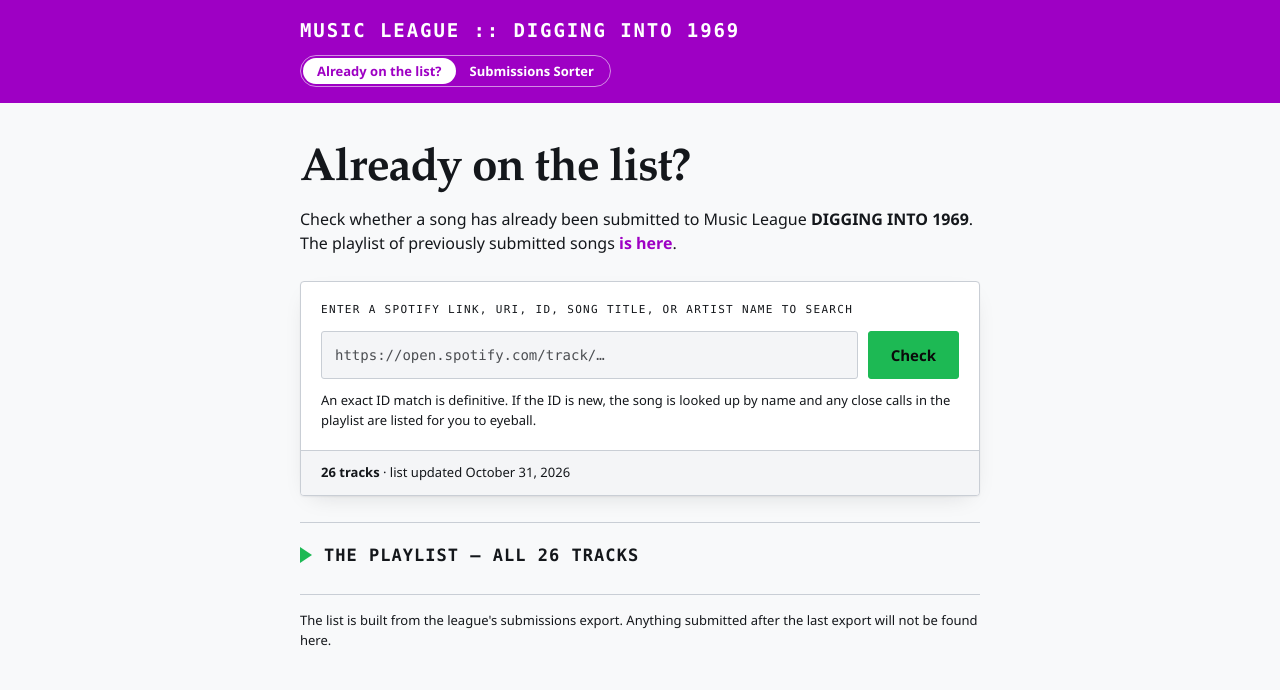
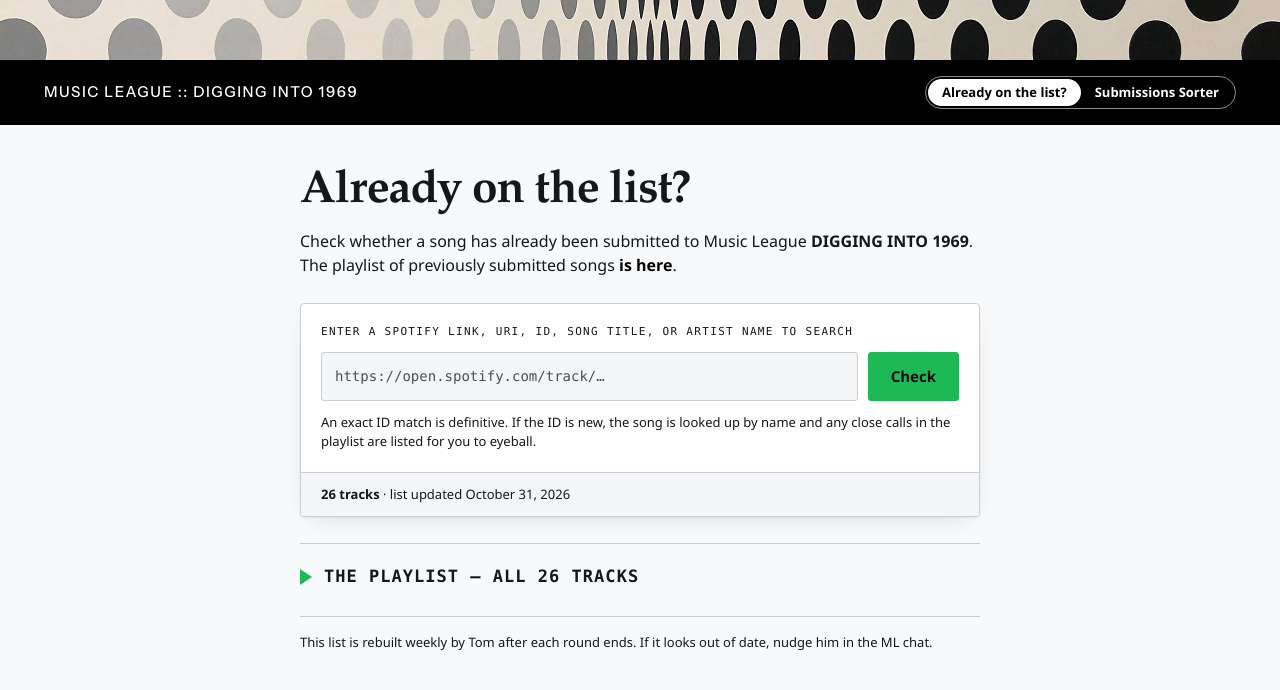
Before and after one commit to mottstudios/ml, a plain HTML site: page digging-into-1969/index.html in a window 1280 px wide. Drawn offline with Linux system fonts and the light colour scheme.

Commit message:
Add files via upload

```diff
--- a/digging-into-1969/index.html
+++ b/digging-into-1969/index.html
@@ -8,12 +8,16 @@
 <link rel="icon" href="favicon.svg" type="image/svg+xml" />
 <link rel="apple-touch-icon" href="apple-touch-icon.png" />
 <link rel="manifest" href="site.webmanifest" />
-<meta name="theme-color" content="#9E00C4" />
+<link rel="preconnect" href="https://fonts.googleapis.com" />
+<link rel="preconnect" href="https://fonts.gstatic.com" crossorigin />
+<link rel="stylesheet" href="https://fonts.googleapis.com/css2?family=Instrument+Sans:wght@500;600&display=swap" />
+<meta name="theme-color" content="#000000" />
 <style>
   :root {
     --ground: #F8F9FA;
-    --bar: #9E00C4;
+    --bar: #000000;
     --on-bar: #FFFFFF;
+    --hi: #000000;
     --card: #FFFFFF;
     --card-2: #F4F5F7;
     --ink: #14171B;
@@ -32,8 +36,9 @@
   }
   @media (prefers-color-scheme: dark) {
     :root:not([data-theme="light"]) {
+      --hi: #FFFFFF;
       --ground: #0F1216;
-      --bar: #9E00C4;
+      --bar: #000000;
       --on-bar: #FFFFFF;
       --card: #171B21;
       --card-2: #1D222A;
@@ -53,8 +58,9 @@
     }
   }
   :root[data-theme="dark"] {
+    --hi: #FFFFFF;
     --ground: #0F1216;
-    --bar: #9E00C4;
+    --bar: #000000;
     --on-bar: #FFFFFF;
     --card: #171B21;
     --card-2: #1D222A;
@@ -94,16 +100,17 @@
     gap: 26px;
   }
 
+  .hero { height: 60px; background: #E9E4DC url(header.jpg) center / cover no-repeat; }
   .topbar { background: var(--bar); }
   .topbar .inner {
-    max-width: 720px;
+    max-width: 1240px;
     margin: 0 auto;
-    padding: 16px 20px;
+    padding: 16px 24px;
   }
   .eyebrow {
-    font-family: ui-monospace, "Cascadia Mono", "SF Mono", Consolas, monospace;
-    font-size: clamp(15px, 2.6vw, 19px);
-    font-weight: 700;
+    font-family: "Instrument Sans", "Segoe UI", -apple-system, BlinkMacSystemFont, system-ui, sans-serif;
+    font-size: 15px;
+    font-weight: 500;
     letter-spacing: .1em;
     text-transform: uppercase;
     color: var(--on-bar);
@@ -123,7 +130,7 @@
 
   .sub { margin: 12px 0 0; color: var(--muted); }
   .sub b { color: var(--ink); font-weight: 600; }
-  .sub a { color: var(--bar); font-weight: 700; text-decoration: none; }
+  .sub a { color: var(--hi); font-weight: 700; text-decoration: none; }
   .sub a:hover { text-decoration: underline; }
 
   .panel {
@@ -331,6 +338,7 @@
 </style>
 </head>
 <body>
+<div class="hero" aria-hidden="true"></div>
 <div class="topbar"><div class="inner"><p class="eyebrow">Music League :: Digging Into 1969</p>
     <nav class="switch" aria-label="Pages"><a href="./" aria-current="page">Already on the list?</a><a href="sort/">Submissions Sorter</a></nav></div></div>
 
@@ -727,7 +735,7 @@ function ready(n, when) {
   goBtn.disabled = false;
   srcText.innerHTML = "<strong>" + n + " tracks</strong>" + (when ? " · list updated " + when : "");
   document.getElementById("foot").textContent =
-    "The list is built from the league's submissions export. Anything submitted after the last export will not be found here.";
+    "This list is rebuilt weekly by Tom after each round ends. If it looks out of date, nudge him in the ML chat.";
 }
 
 function fmtDate(d) {
```
Also changed, not shown: digging-into-1969/sort/index.html (+16 -11 lines), digging-into-1969/apple-touch-icon.png, digging-into-1969/favicon.ico, digging-into-1969/favicon.svg, digging-into-1969/header.jpg (added), digging-into-1969/icon-192.png, digging-into-1969/icon-512.png, digging-into-1969/icon-maskable-512.png, digging-into-1969/site.webmanifest.
